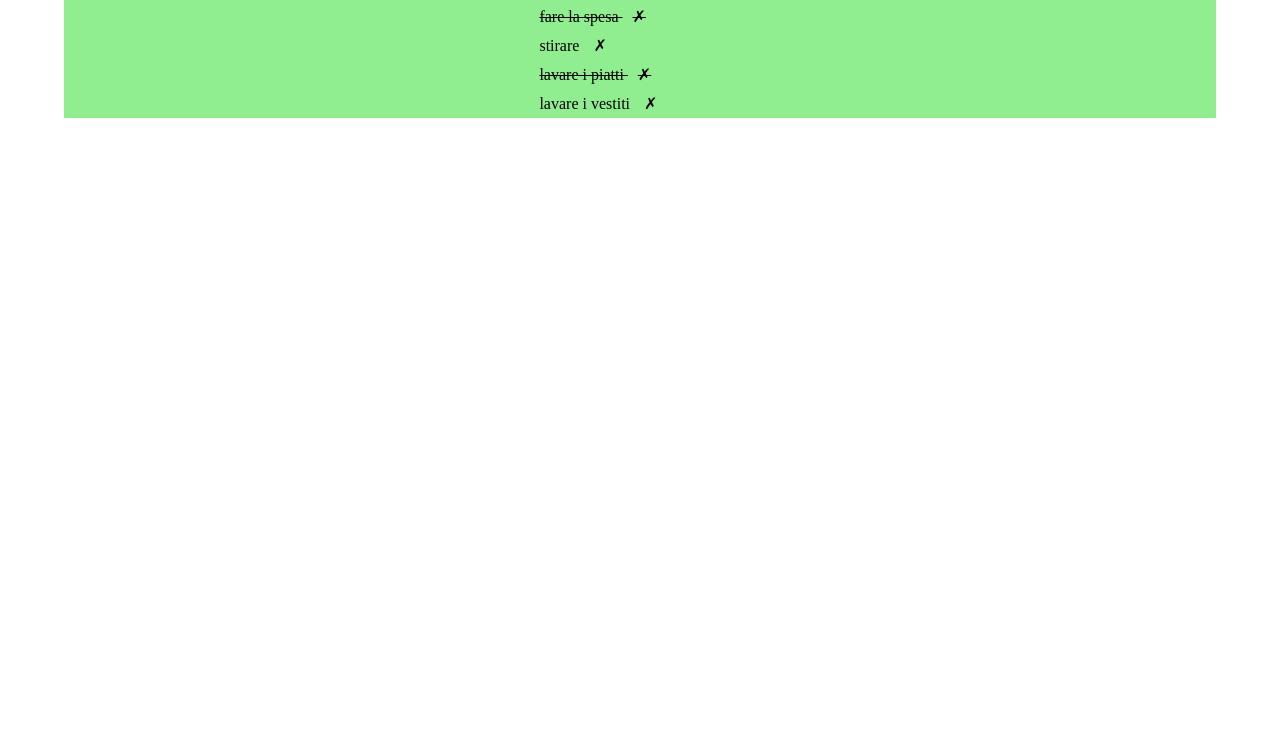
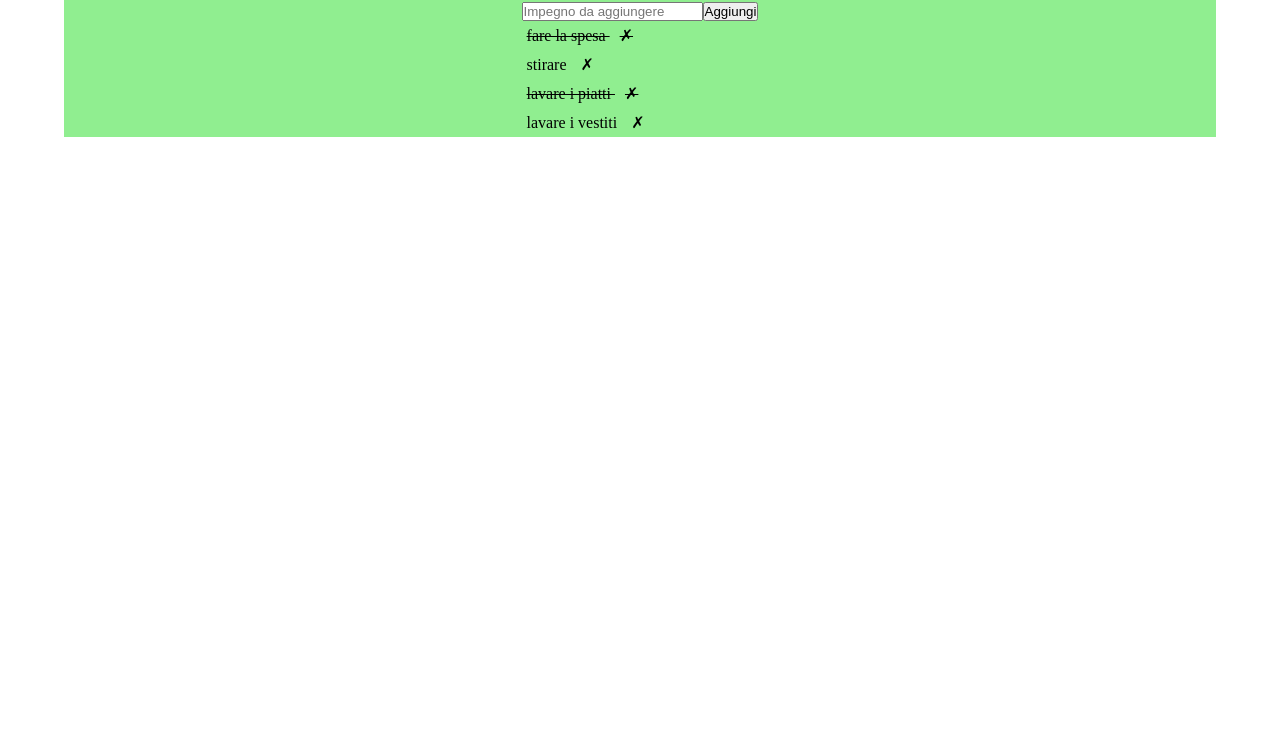
Before and after one commit to Baglio1683/vue-todolist, a plain HTML site: page index.html in a window 1280 px wide. Shown: the part 55-800 px from the top of the page. Drawn offline with nearby package versions, Linux system fonts and the light colour scheme.

Commit message:
Add the Milestone 3

```diff
--- a/index.html
+++ b/index.html
@@ -18,8 +18,15 @@
 
         <h1>Lista Impegni</h1>
 
+        <label for=""></label>
+        <input type="text"
+         placeholder="Impegno da aggiungere"
+         v-model="newTodo.text">
+
+        <button @click="addTask">Aggiungi</button>
+
         <ul>
-            <li v-for="(item,index) in todoList" :class="{'overLine': item.done}">{{item.text}}
+            <li v-for="(item,index) in todoList" :class="{'overLine': item.done === true}">{{item.text}}
                 <span class="ml_10" @click="delete_item(index)">&cross;</span>
             </li>
         </ul>
--- a/js/script.js
+++ b/js/script.js
@@ -5,6 +5,8 @@ createApp({
     data(){
 
         return{
+
+        newTodo : {text:"" , done:"false"},
 
         todoList : [ {text: "fare la spesa", done: true}, {text: "stirare", done: false}, {text: "lavare i piatti", done: true},
         {text: "lavare i vestiti", done: false}]
@@ -19,9 +21,16 @@ createApp({
 
              this.todoList.splice(indexItem,1)
 
-            }
+            },
 
-        }
+        addTask(){
 
+            this.todoList.push({...this.newTodo})
 
-}).mount("#app")
+        },
+
+    }
+
+}
+
+).mount("#app")
```
